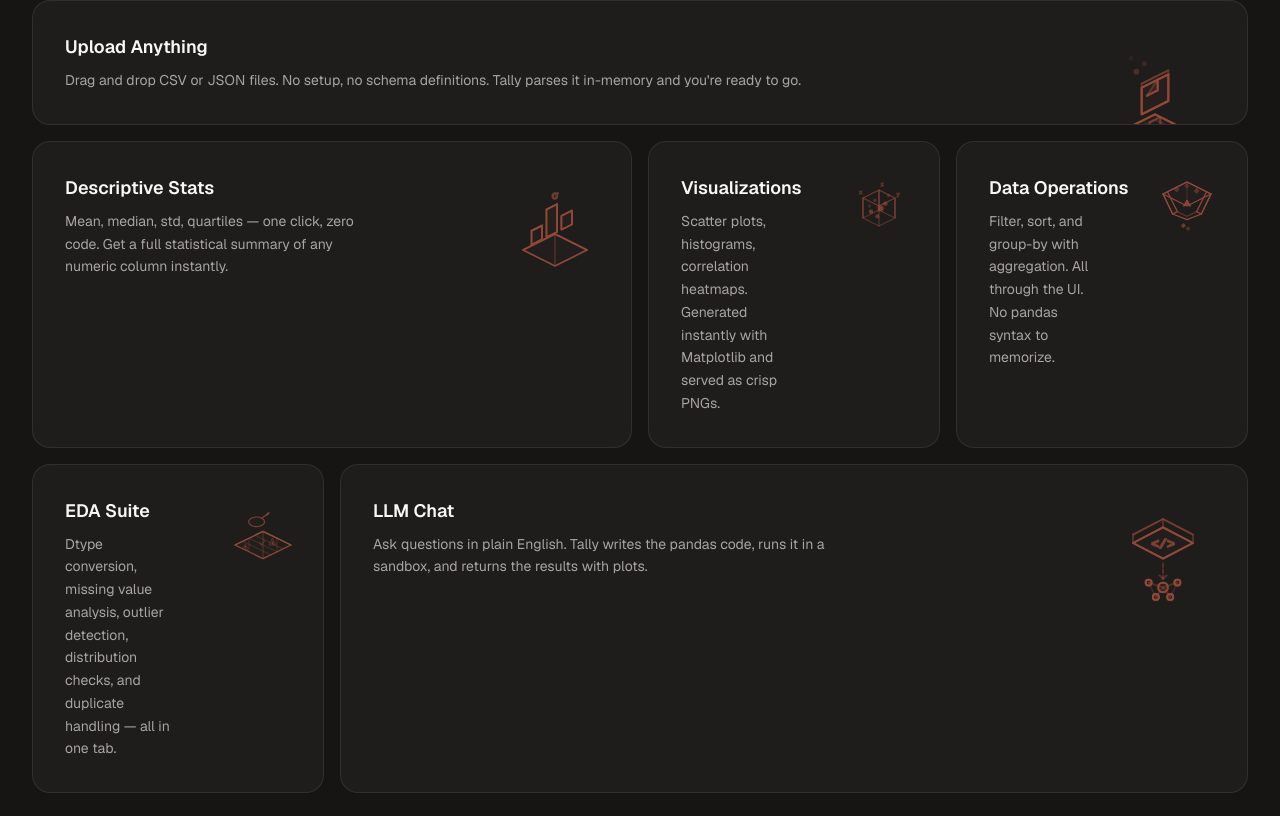
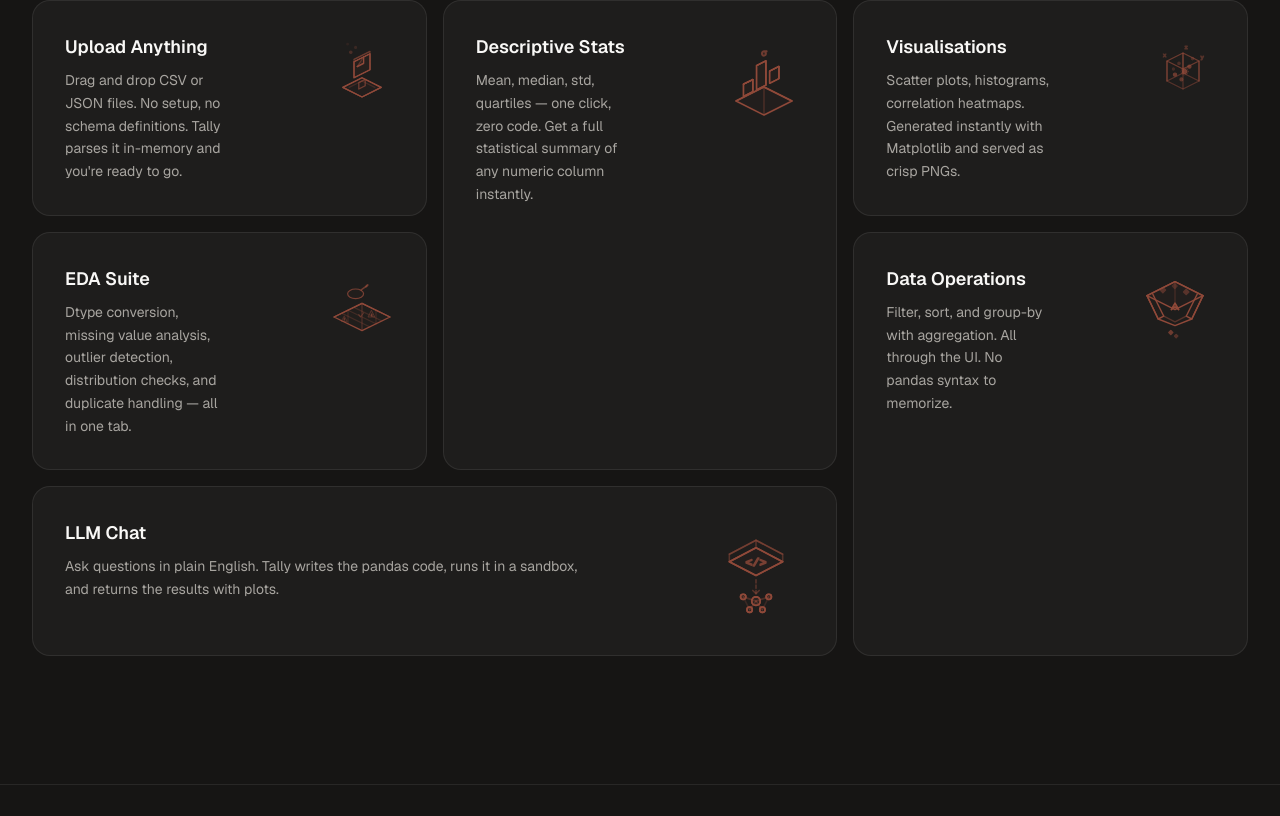
Before and after one commit to xyzprtk/tally, a Next.js app in the folder frontend/: page / in a window 1280 px wide. Shown: the part 1104-1920 px from the top of the page. Built offline with nearby package versions, Linux system fonts and the light colour scheme.

Commit message:
feat : reorder feature cards into 3-col masonry bento layout matching wireframe

```diff
--- a/frontend/components/landing/Features.tsx
+++ b/frontend/components/landing/Features.tsx
@@ -17,42 +17,42 @@
     title: "Upload Anything",
     description:
       "Drag and drop CSV or JSON files. No setup, no schema definitions. Tally parses it in-memory and you're ready to go.",
-    span: "lg:col-span-4",
+    span: "lg:col-span-1 lg:row-span-1",
   },
   {
     illustration: IsoStats,
     title: "Descriptive Stats",
     description:
       "Mean, median, std, quartiles — one click, zero code. Get a full statistical summary of any numeric column instantly.",
-    span: "lg:col-span-2",
+    span: "lg:col-span-1 lg:row-span-2",
   },
   {
     illustration: IsoVisualizations,
-    title: "Visualizations",
+    title: "Visualisations",
     description:
       "Scatter plots, histograms, correlation heatmaps. Generated instantly with Matplotlib and served as crisp PNGs.",
-    span: "lg:col-span-1",
+    span: "lg:col-span-1 lg:row-span-1",
+  },
+  {
+    illustration: IsoEDA,
+    title: "EDA Suite",
+    description:
+      "Dtype conversion, missing value analysis, outlier detection, distribution checks, and duplicate handling — all in one tab.",
+    span: "lg:col-span-1 lg:row-span-1",
   },
   {
     illustration: IsoDataOps,
     title: "Data Operations",
     description:
       "Filter, sort, and group-by with aggregation. All through the UI. No pandas syntax to memorize.",
-    span: "lg:col-span-1",
-  },
-  {
-    illustration: IsoEDA,
-    title: "EDA Suite",
-    description:
-      "Dtype conversion, missing value analysis, outlier detection, distribution checks, and duplicate handling — all in one tab.",
-    span: "lg:col-span-1",
+    span: "lg:col-span-1 lg:row-span-2",
   },
   {
     illustration: IsoLLMChat,
     title: "LLM Chat",
     description:
       "Ask questions in plain English. Tally writes the pandas code, runs it in a sandbox, and returns the results with plots.",
-    span: "lg:col-span-3",
+    span: "lg:col-span-2 lg:row-span-1",
   },
 ];
 
@@ -67,23 +67,19 @@
 };
 
 function getSvgSize(span: string) {
-  if (span.includes("col-span-4")) return "w-36 h-36 md:w-40 md:h-40";
-  if (span.includes("col-span-3")) return "w-32 h-32 md:w-36 md:h-36";
   if (span.includes("col-span-2")) return "w-28 h-28 md:w-32 md:h-32";
+  if (span.includes("row-span-2")) return "w-24 h-24 md:w-28 md:h-28";
   return "w-20 h-20 md:w-24 md:h-24";
 }
 
 function getTextMaxWidth(span: string) {
-  if (span.includes("col-span-4")) return "max-w-[75%] md:max-w-[70%]";
-  if (span.includes("col-span-3")) return "max-w-[65%] md:max-w-[60%]";
-  if (span.includes("col-span-2")) return "max-w-[60%] md:max-w-[55%]";
+  if (span.includes("col-span-2")) return "max-w-[75%] md:max-w-[70%]";
   return "max-w-[55%] md:max-w-[50%]";
 }
 
 function getTitlePadding(span: string) {
-  if (span.includes("col-span-4")) return "pr-28 md:pr-32";
-  if (span.includes("col-span-3")) return "pr-24 md:pr-28";
-  if (span.includes("col-span-2")) return "pr-20 md:pr-24";
+  if (span.includes("col-span-2")) return "pr-24 md:pr-28";
+  if (span.includes("row-span-2")) return "pr-16 md:pr-20";
   return "pr-14 md:pr-16";
 }
 
@@ -115,7 +111,7 @@
           whileInView="visible"
           viewport={{ once: true, margin: "-50px" }}
           transition={{ staggerChildren: 0.08 }}
-          className="grid grid-cols-1 md:grid-cols-2 lg:grid-cols-4 gap-4"
+          className="grid grid-cols-1 md:grid-cols-2 lg:grid-cols-3 lg:auto-rows-[minmax(170px,auto)] gap-4"
         >
           {features.map((feature) => {
             const Illustration = feature.illustration;
@@ -132,9 +128,9 @@
                 onHoverEnd={() => setHoveredCard(null)}
                 className={`group relative rounded-2xl border border-border bg-card p-6 md:p-8 transition-all duration-300 hover:border-[#C05C46]/30 hover:-translate-y-0.5 hover:shadow-[0_12px_40px_-12px_rgba(192,92,70,0.12)] overflow-hidden ${feature.span}`}
               >
-                {/* Isometric illustration - top right, scaled to card width */}
+                {/* Isometric illustration - top right, sized per card type */}
                 <motion.div
-                  className={`absolute top-2 right-2 md:top-3 md:right-3 pointer-events-none ${svgSize}`}
+                  className={`absolute top-3 right-3 md:top-4 md:right-4 pointer-events-none ${svgSize}`}
                   animate={
                     isHovered
                       ? { y: -8, opacity: 1, scale: 1.05 }
```
